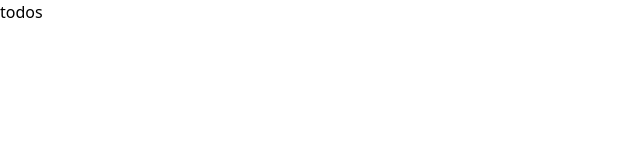
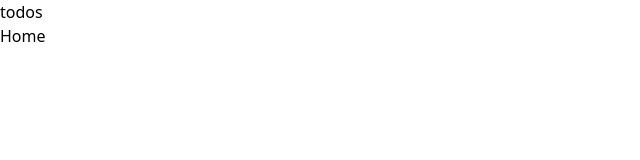
Before and after one commit to Robertsnemeth/todo, a Next.js app in the folder todo_list/: page /todos in a window 1280 px wide. Shown: the top 160 px of the page, without its empty margins (0-640 px from the left). Built offline with nearby package versions, Linux system fonts and the light colour scheme.

Commit message:
working on firebase implementation

```diff
--- /dev/null
+++ b/todo_list/firesbase/clientApp.ts
@@ -0,0 +1,20 @@
+import firebase from "firebase/app";
+import "firebase/auth";
+import "firebase/firestore";
+
+const clientCredentials = {
+    apiKey: process.env.NEXT_PUBLIC_FIREBASE_API_KEY,
+    authDomain: process.env.NEXT_PUBLIC_FIREBASE_AUTH_DOMAIN,
+    projectId: process.env.NEXT_PUBLIC_FIREBASE_PROJECT_ID,
+    storageBucket: process.env.NEXT_PUBLIC_FIREBASE_STOREAGE_BUCKET,
+    messagingSenderId: process.env.NEXT_PUBLIC_FIREBASE_MESSAGING_SENDER_ID,
+    appId: process.env.NEXT_PUBLIC_FIREBASE_APP_ID,
+    measurementId: process.env.NEXT_PUBLIC_FIREBASE_MEASUREMENT_ID
+  };
+
+if(!firebase.apps.length){
+    firebase.initializeApp(clientCredentials);
+    console.log("sucess on firebase init")
+}
+
+export default firebase;
--- a/todo_list/package.json
+++ b/todo_list/package.json
@@ -15,9 +15,11 @@
     "@types/react-dom": "18.0.10",
     "eslint": "8.33.0",
     "eslint-config-next": "13.1.6",
+    "firebase": "^9.16.0",
     "next": "13.1.6",
     "react": "18.2.0",
     "react-dom": "18.2.0",
+    "react-firebase-hooks": "^5.1.1",
     "typescript": "4.9.5"
   },
   "devDependencies": {
--- a/todo_list/src/pages/index.tsx
+++ b/todo_list/src/pages/index.tsx
@@ -1,12 +1,15 @@
-
-import { Inter } from '@next/font/google'
-
-const inter = Inter({ subsets: ['latin'] })
+import Link from 'next/link';
+import firebase from 'firesbase/clientApp';
+import { useEffect } from 'react';
 
 export default function Home() {
+
+firebase
+
   return (
     <>
       <h2 className='text-3xl'>hello world</h2>
+      <Link href="/todos">todos</Link>
     </>
   )
 }
--- a/todo_list/src/pages/todos.tsx
+++ b/todo_list/src/pages/todos.tsx
@@ -1,10 +1,14 @@
-import React from 'react'
+import React from 'react';
+import Link from 'next/link'
 
 type Props = {}
 
 const todos = (props: Props) => {
   return (
-    <div>todos</div>
+    <main>
+        <h1>todos</h1>
+        <Link href="/">Home</Link>
+    </main>
   )
 }
 
```
Also changed, not shown: 2 other files (tests, documents, lock files or other folders).
